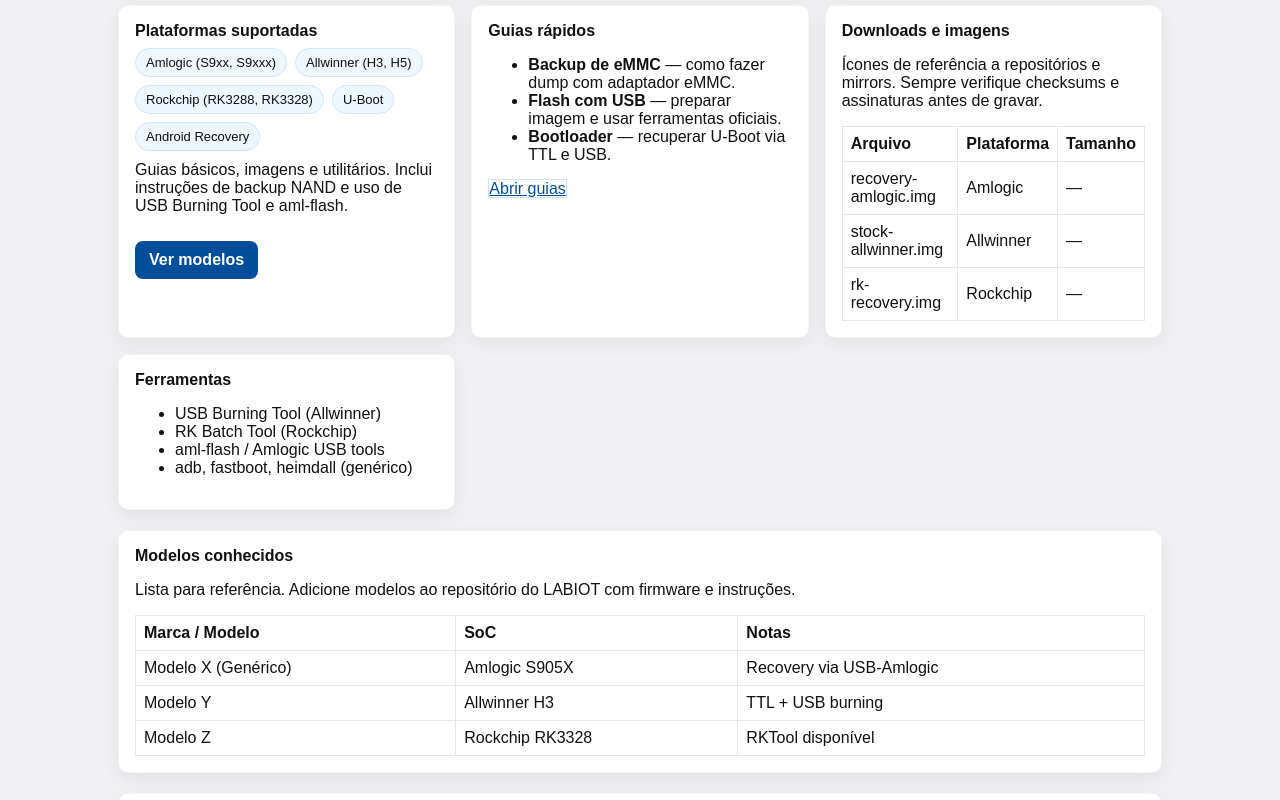
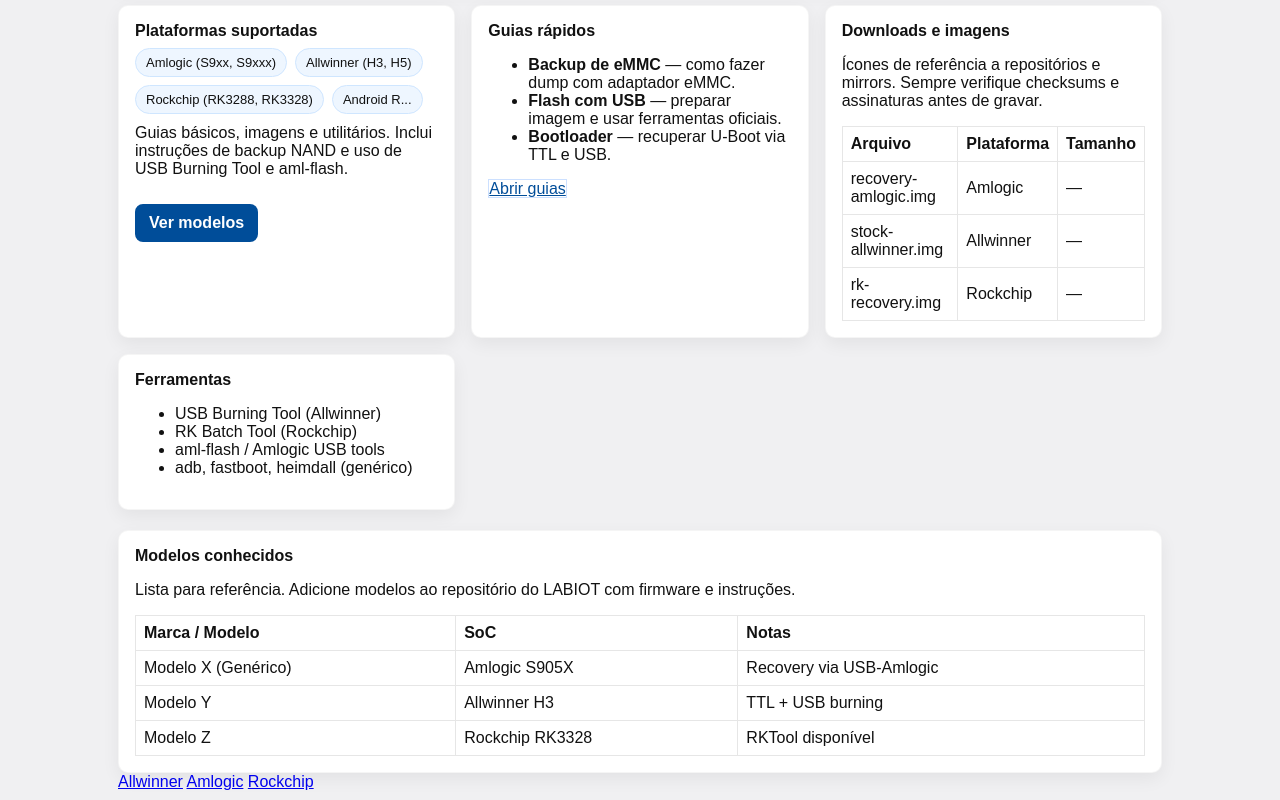
Before and after one commit to IlIIlIIlI56/TV-Box-Archive, a plain HTML site: page index.html in a window 1280 px wide. Shown: the part 360-1160 px from the top of the page. Drawn offline with Linux system fonts and the light colour scheme.

Commit message:
Update index.html

```diff
--- a/index.html
+++ b/index.html
@@ -40,8 +40,7 @@
           <div class="chip">Amlogic (S9xx, S9xxx)</div>
           <div class="chip">Allwinner (H3, H5)</div>
           <div class="chip">Rockchip (RK3288, RK3328)</div>
-          <div class="chip">U-Boot</div>
-          <div class="chip">Android Recovery</div>
+          <div class="chip">Android R...</div>
         </div>
         <p style="margin-top:10px">Guias básicos, imagens e utilitários. Inclui instruções de backup NAND e uso de USB Burning Tool e aml-flash.</p>
         <a class="btn" href="#modelos">Ver modelos</a>
@@ -94,6 +93,11 @@
           </tbody>
         </table>
       </div>
+      <div class="tabs">
+        <a href="allwinner/allwinner.html" class="tab">Allwinner</a>
+        <a href="amlogic/amlogic.html" class="tab">Amlogic</a>
+        <a href="rockship/rockchip.html" class="tab">Rockchip</a>
+      </div>
     </section>
 
     <section id="guias" style="margin-top:20px">
@@ -132,7 +136,7 @@
   </main>
 
   <footer>
-    <div style="max-width:1100px;margin:0 auto">LABIOT - Laboratório de Internet das Coisas · Unioeste · Conteúdo técnico para fins educacionais</div>
+    <div style="max-width:1100px;margin:0 auto">LABIOT - Laboratory of the Internet Of Things · Unioeste</div>
   </footer>
 
   <script>
```
